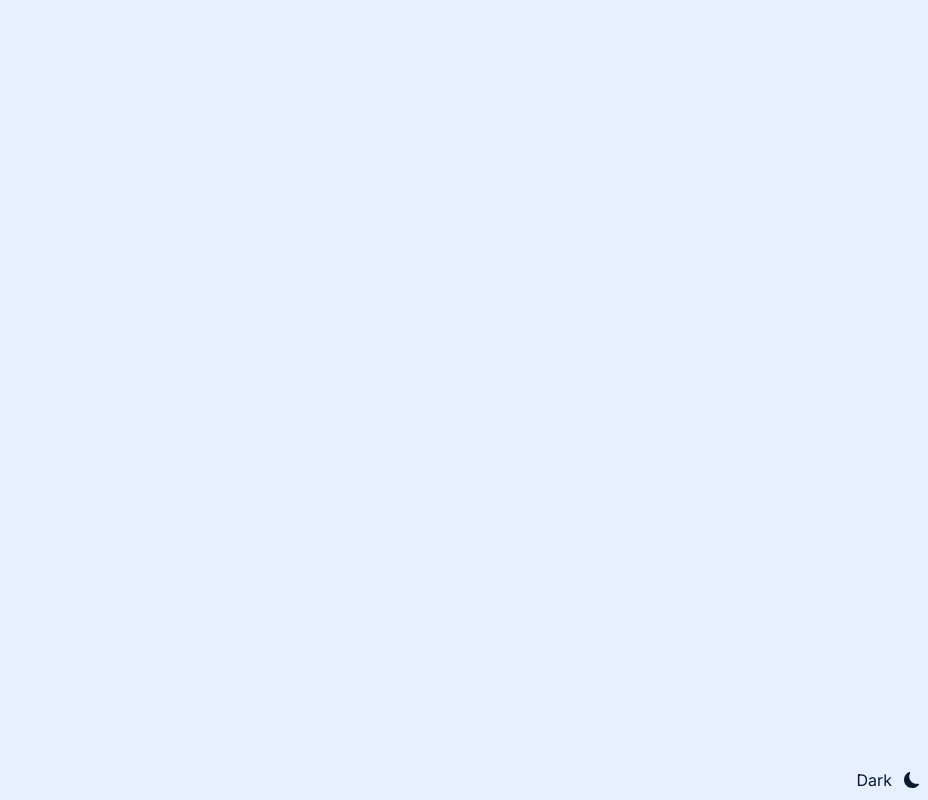
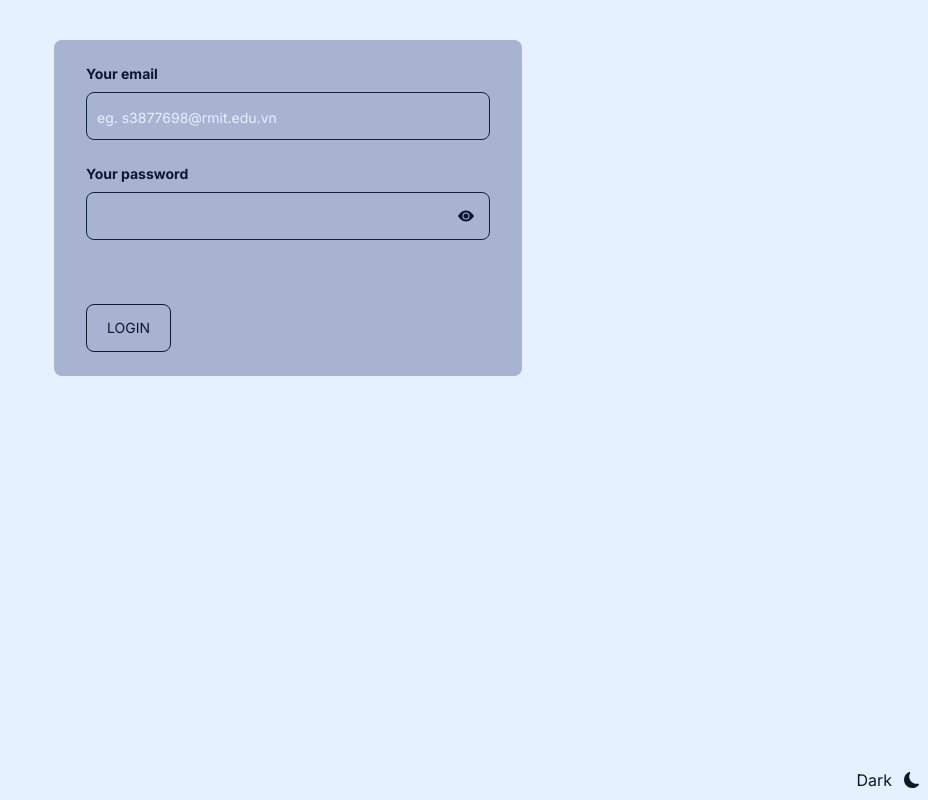
Before and after one commit to b1amage/sepm-frontend, a React (Create React App) app: page /login in a window 1280 px wide. Before the commit this address had no page. Shown: the whole page, without its empty margins (352-1280 px from the left). Built offline with nearby package versions, Linux system fonts and the light colour scheme.

Commit message:
create form basic behavior

```diff
--- a/src/App.js
+++ b/src/App.js
@@ -1,6 +1,7 @@
 import Toggle from "./components/toggle/Toggle";
 import { Routes, Route } from "react-router-dom";
 import OTPPage from "./views/OTPPage";
+import LoginPage from "./views/LoginPage";
 
 function App() {
 	return (
@@ -8,6 +9,7 @@ function App() {
 			<>
 				<Routes>
 					<Route path="/otp" element={<OTPPage />} />
+					<Route path="/login" element={<LoginPage />} />
 				</Routes>
 				<Toggle />
 			</>
--- /dev/null
+++ b/src/components/authentication/LoginForm.js
@@ -0,0 +1,104 @@
+import React, { useState } from "react";
+import { useFormik } from "formik";
+import * as Yup from "yup";
+import { BsEyeFill, BsEyeSlashFill } from "react-icons/bs";
+
+const LoginForm = () => {
+	const [isShowPassword, setIsShowPassword] = useState(false);
+
+	const handleShowPasswordClick = () => {
+		setIsShowPassword(!isShowPassword);
+	};
+
+	const formik = useFormik({
+		initialValues: {
+			email: "",
+			password: "",
+		},
+		validationSchema: Yup.object({
+			email: Yup.string()
+				.required("Required")
+				.matches(
+					/^[\w-.]+@([\w-]+\.)+[\w-]{2,4}$/,
+					"Please enter a valid email address"
+				),
+			password: Yup.string()
+				.required("Required")
+				.matches(
+					/^(?=.*[a-zA-Z])(?=.*\d)(?=.*[!@#$%^&*()_+])[A-Za-z\d][A-Za-z\d!@#$%^&*()_+]{7,19}$/,
+					"Password must be 7-19 characters and contain at least one letter, one number and a special character"
+				),
+		}),
+		onSubmit: (values) => {
+			console.log(values);
+		},
+	});
+
+	return (
+		<form
+			className="px-8 py-6 mx-auto rounded-lg lg:w-1/2 bg-slate-400 dark:bg-navy-200"
+			onSubmit={formik.handleSubmit}
+		>
+			<div className="mb-6">
+				<label
+					htmlFor="email"
+					className="block mb-2 text-sm font-bold lg:text-lgtext-navy-600 dark:text-white"
+				>
+					Your email
+				</label>
+				<input
+					value={formik.values.email}
+					onChange={formik.handleChange}
+					autoComplete="off"
+					type="email"
+					id="email"
+					className="input placeholder:text-sm bg-transparent border border-navy-400 dark:border-green text-navy-600 dark:text-slate-200 text-sm md:text-lg rounded-lg focus:border-navy-200 focus:dark:border-green block w-full p-2.5 placeholder:text-white focus:placeholder:text-navy-400 dark:placeholder-slate-200 outline-none dark:focus:bg-greenTin focus:bg-slate-200 transition-all duration-300"
+					placeholder="eg. s3877698@rmit.edu.vn"
+					required
+				/>
+				{formik.errors.email && (
+					<p className="text-red-600"> {formik.errors.email} </p>
+				)}
+			</div>
+			<div className="mb-6">
+				<label
+					htmlFor="password"
+					className="block mb-2 text-sm font-bold lg:text-lgtext-navy-600 dark:text-white"
+				>
+					Your password
+				</label>
+				<div className="relative">
+					<input
+						value={formik.values.password}
+						onChange={formik.handleChange}
+						autoComplete="off"
+						type={`${isShowPassword ? "text" : "password"}`}
+						id="password"
+						className="input placeholder:text-sm bg-transparent border border-navy-400 dark:border-green text-navy-600 dark:text-slate-200 text-sm md:text-lg rounded-lg focus:border-navy-200 focus:dark:border-green block w-full p-2.5 dark:placeholder-slate-200 outline-none dark:focus:bg-greenTin focus:bg-slate-200 transition-all duration-300"
+						required
+					/>
+
+					<div
+						onClick={handleShowPasswordClick}
+						className="absolute -translate-y-1/2 cursor-pointer hover:text-green right-4 top-1/2"
+					>
+						{isShowPassword ? <BsEyeSlashFill /> : <BsEyeFill />}
+					</div>
+				</div>
+
+				{formik.errors.password && (
+					<p className="text-red-600"> {formik.errors.password} </p>
+				)}
+			</div>
+
+			<button
+				type="submit"
+				className="btn mt-2 lg:mt-10 bg-transparent focus:ring-4 focus:outline-none font-medium rounded-lg text-sm w-full sm:w-auto px-5 py-2.5 text-center text-navy-600 dark:text-green dark:border-green border border-navy-600 dark:hover:bg-greenTin transition-all duration-300"
+			>
+				Login
+			</button>
+		</form>
+	);
+};
+
+export default LoginForm;
--- /dev/null
+++ b/src/views/LoginPage.js
@@ -0,0 +1,12 @@
+import React from "react";
+import LoginForm from "../components/authentication/LoginForm";
+
+const LoginPage = () => {
+	return (
+		<div className="container px-5 py-10 mx-auto">
+			<LoginForm />
+		</div>
+	);
+};
+
+export default LoginPage;
```
Also changed, not shown: public/manifest.json.
